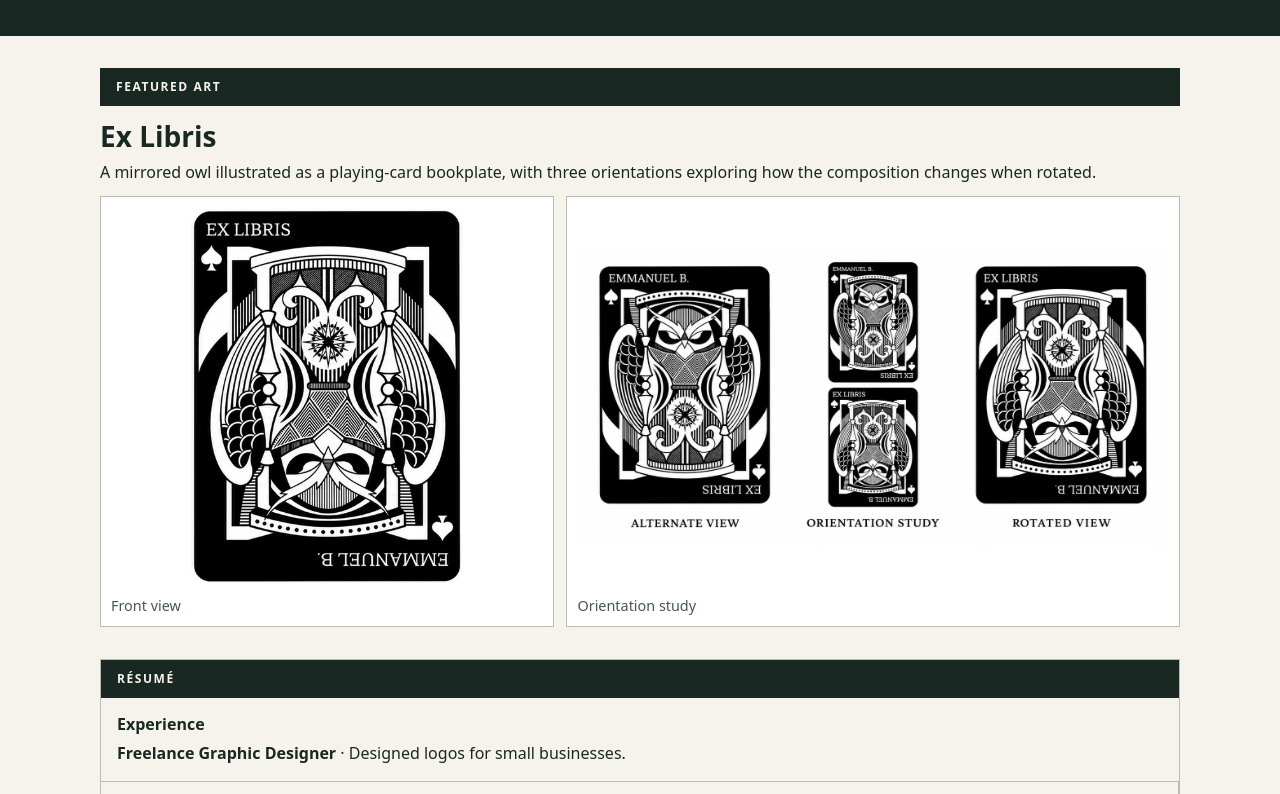
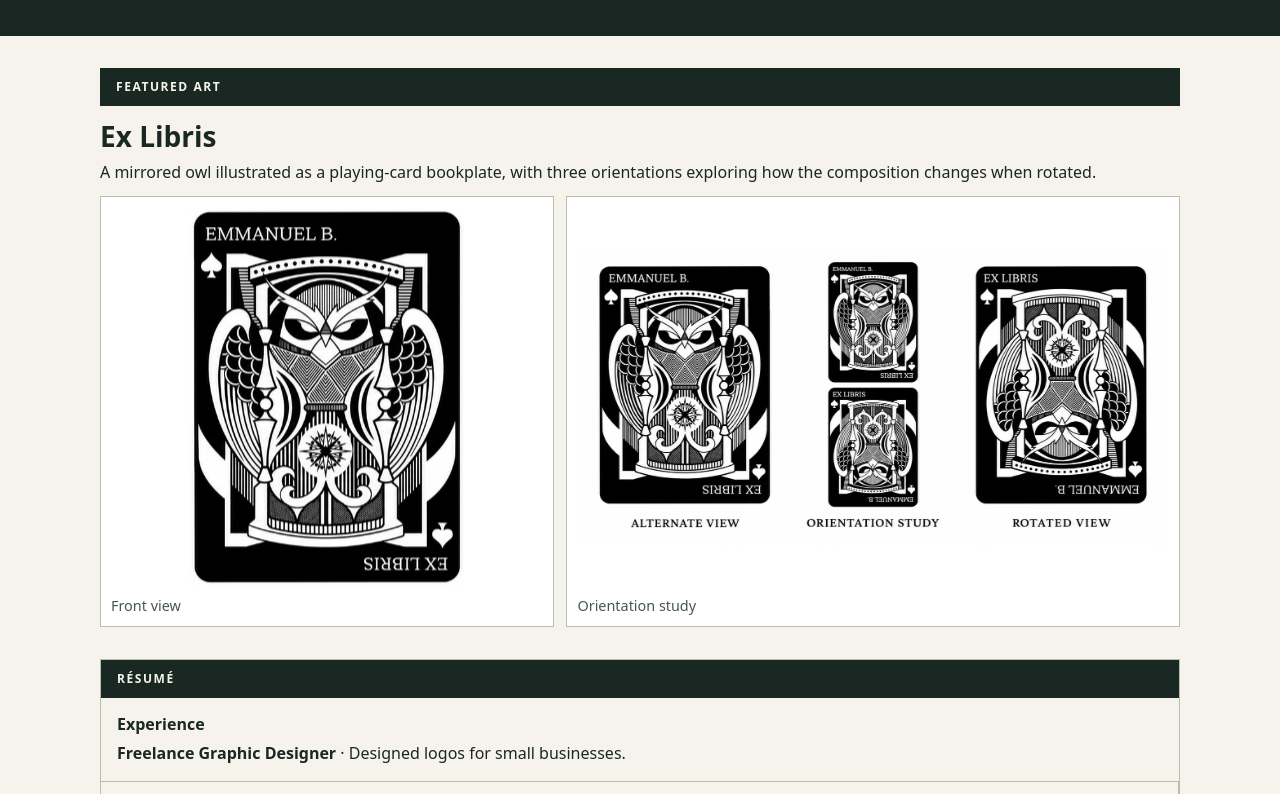
Before and after one commit to BirdMafia/emmanuel-burnett-portfolio, a plain HTML site: page index.html in a window 1280 px wide. Shown: the part 306-1100 px from the top of the page. Drawn offline with Linux system fonts and the light colour scheme.

Commit message:
Turn the featured Ex Libris owl upright

```diff
--- a/index.html
+++ b/index.html
@@ -20,7 +20,7 @@
 .featured-art h3{font-size:clamp(1.25rem,3vw,1.75rem)}
 .featured-art .gallery img{max-height:380px}
 /* Crop the right-hand card from the 1450 by 725 orientation study. */
-.front-card{position:relative;place-self:center;width:min(100%,275px);aspect-ratio:432 / 596;overflow:hidden}
+.front-card{position:relative;place-self:center;width:min(100%,275px);aspect-ratio:432 / 596;overflow:hidden;transform:rotate(180deg)}
 .featured-art .gallery .front-card img{position:absolute;left:-224.537%;top:-6.0403%;width:335.6481%;height:auto;max-height:none}
 </style>
 </head>
```
